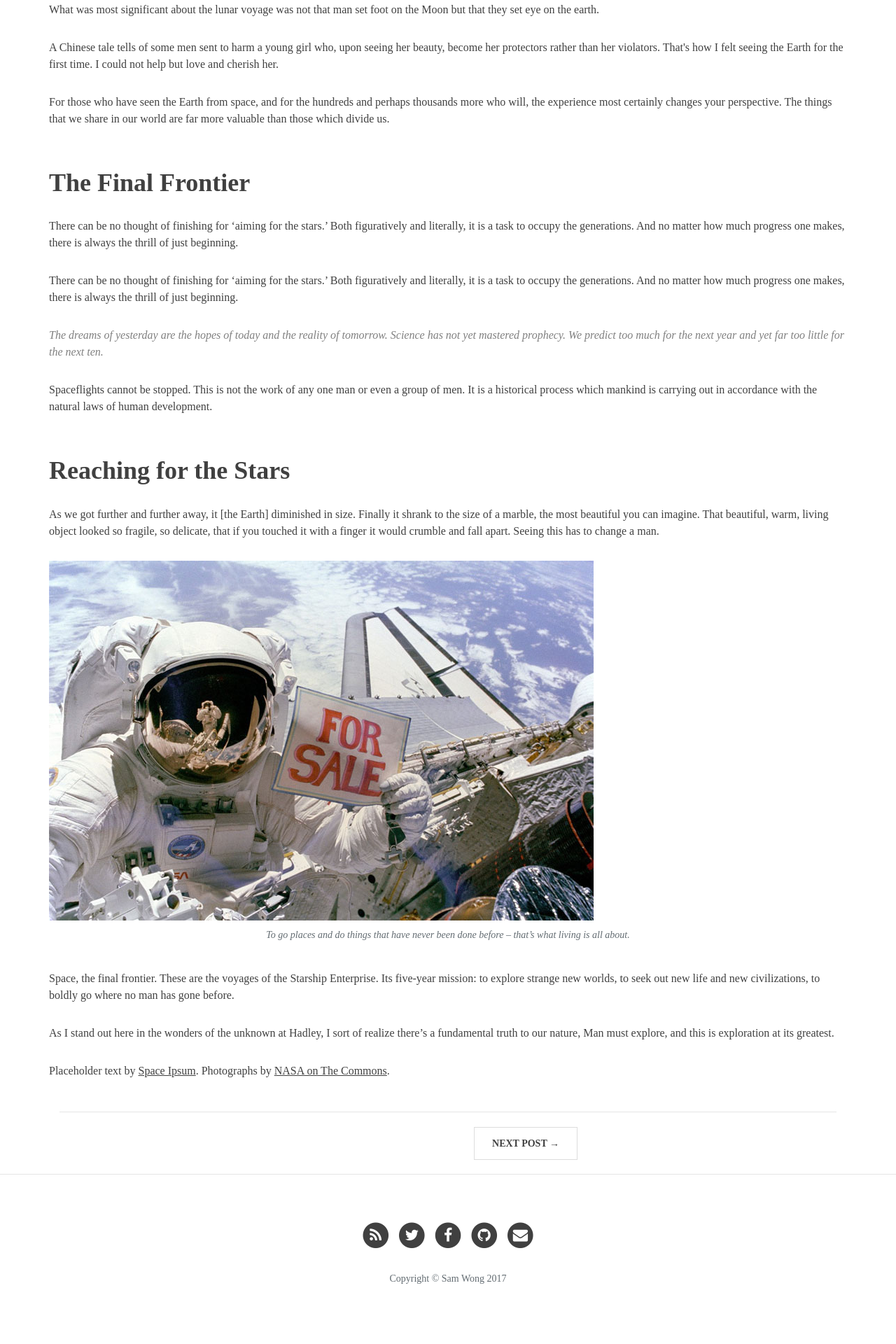
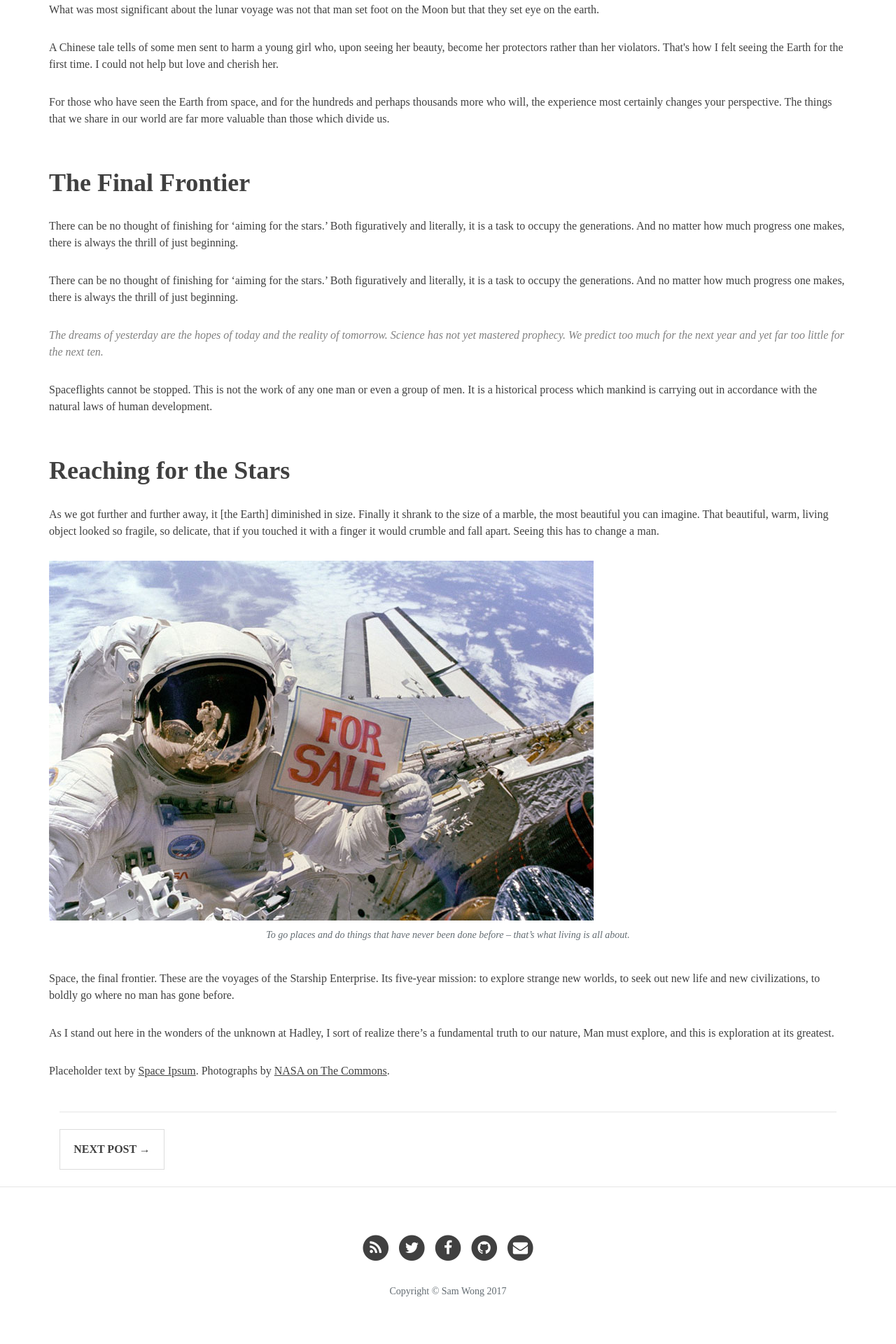
Before and after one commit to SirSamelot/onefortheroad.github.io, a Jekyll site: the page built from _posts/2014-06-10-dinosaurs.markdown, in a window 1280 px wide. Shown: the part 714-2634 px from the top of the page at 70% size. Built offline with Jekyll 4.4.1, drawn with Linux system fonts in a browser that asks for light colours; some web fonts are replaced.

Commit message:
Simplify pager layout code

```diff
--- a/_layouts/post.html
+++ b/_layouts/post.html
@@ -28,8 +28,8 @@ layout: default
 
         <hr>
 
-        <div class="row pager">
-            {% if page.previous.url %}
+        <div class="row pager justify-content-between">
+<!--             {% if page.previous.url %}
             <div class="col-md-4">
                 <a class="previous" href="{{ page.previous.url | prepend: site.baseurl | replace: '//', '/' }}" data-toggle="tooltip" data-placement="top" title="{{page.previous.title}}">&larr; Previous Post</a>
             </div>
@@ -38,19 +38,13 @@ layout: default
             <div class="col-md-4 offset-md-4 text-right">
                 <a class="next" href="{{ page.next.url | prepend: site.baseurl | replace: '//', '/' }}" data-toggle="tooltip" data-placement="top" title="{{page.next.title}}">Next Post &rarr;</a>
             </div>
-            {% endif %}
-            <!-- <ul class="pager list-unstyled"">
+            {% endif %} -->
                 {% if page.previous.url %}
-                <li class="previous">
-                    <a href="{{ page.previous.url | prepend: site.baseurl | replace: '//', '/' }}" data-toggle="tooltip" data-placement="top" title="{{page.previous.title}}">&larr; Previous Post</a>
-                </li>
+                    <a class="previous" href="{{ page.previous.url | prepend: site.baseurl | replace: '//', '/' }}" data-toggle="tooltip" data-placement="top" title="{{page.previous.title}}">&larr; Previous Post</a>
                 {% endif %}
                 {% if page.next.url %}
-                <li class="next">
-                    <a href="{{ page.next.url | prepend: site.baseurl | replace: '//', '/' }}" data-toggle="tooltip" data-placement="top" title="{{page.next.title}}">Next Post &rarr;</a>
-                </li>
+                    <a class="next" href="{{ page.next.url | prepend: site.baseurl | replace: '//', '/' }}" data-toggle="tooltip" data-placement="top" title="{{page.next.title}}">Next Post &rarr;</a>
                 {% endif %}
-            </ul> -->
         </div>
 
         <!-- TODO: set up disqus, instructions at http://vdaubry.github.io/2014/10/19/setup-a-jekyll-blog/ -->
--- a/css/clean-blog.css
+++ b/css/clean-blog.css
@@ -368,24 +368,21 @@ form .row:first-child .floating-label-form-group {
   color: white;
 }
 .pager {
-  margin: 2em 0;
-}
-.pager > div {
-  padding: 0;
+  margin: 1.5em 0;
 }
 .pager a {
   text-transform: uppercase;
-  font-size: 1.2rem;
+  font-size: 1em;
   font-weight: bold;
-  padding: 0.5em 0.3em;
+  padding: 0.3em 0.2em;
   background-color: white;
   border-radius: 0;
   border: 1px solid #ddd;
 }
 @media only screen and (min-width: 768px) {
   .pager a {
-    font-size: 14px;
-    padding: 15px 25px;
+    font-size: 1em;
+    padding: 1em 1.2em;
   }
 }
 .pager a:hover,
```
